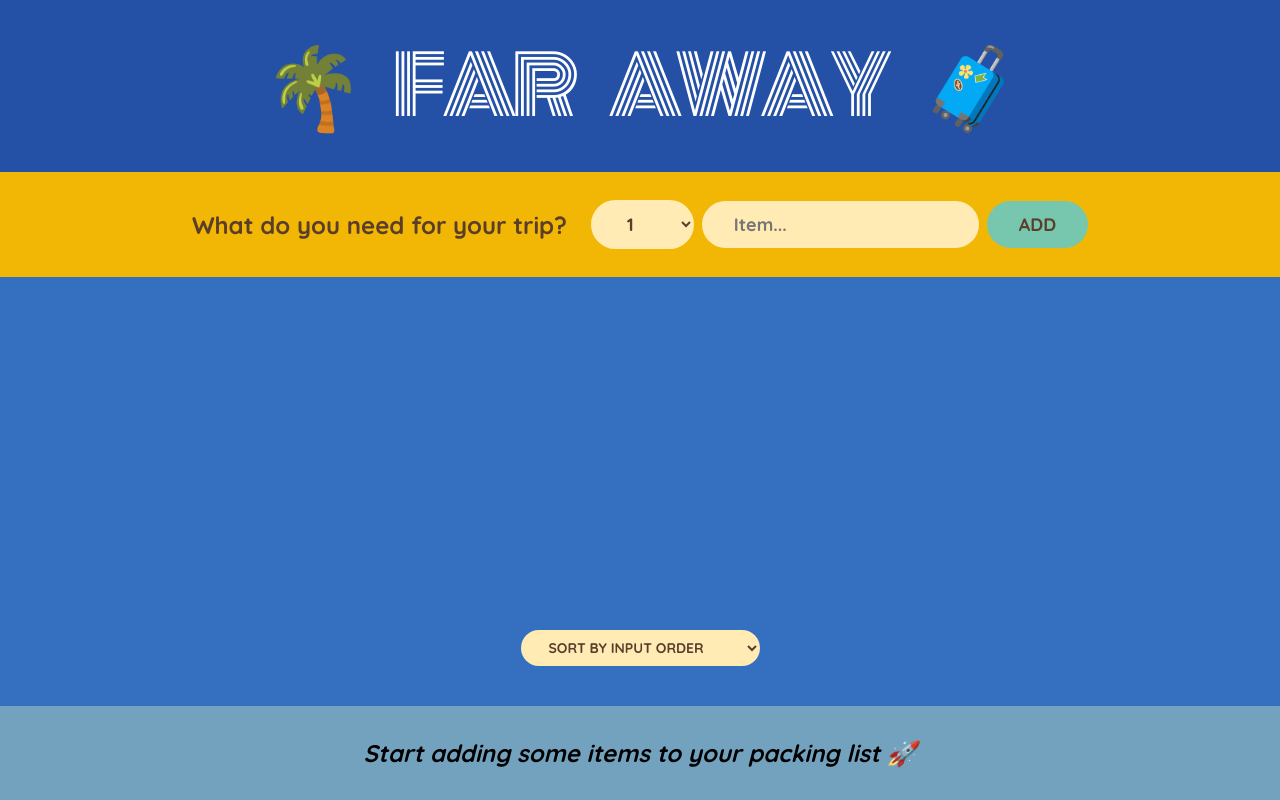
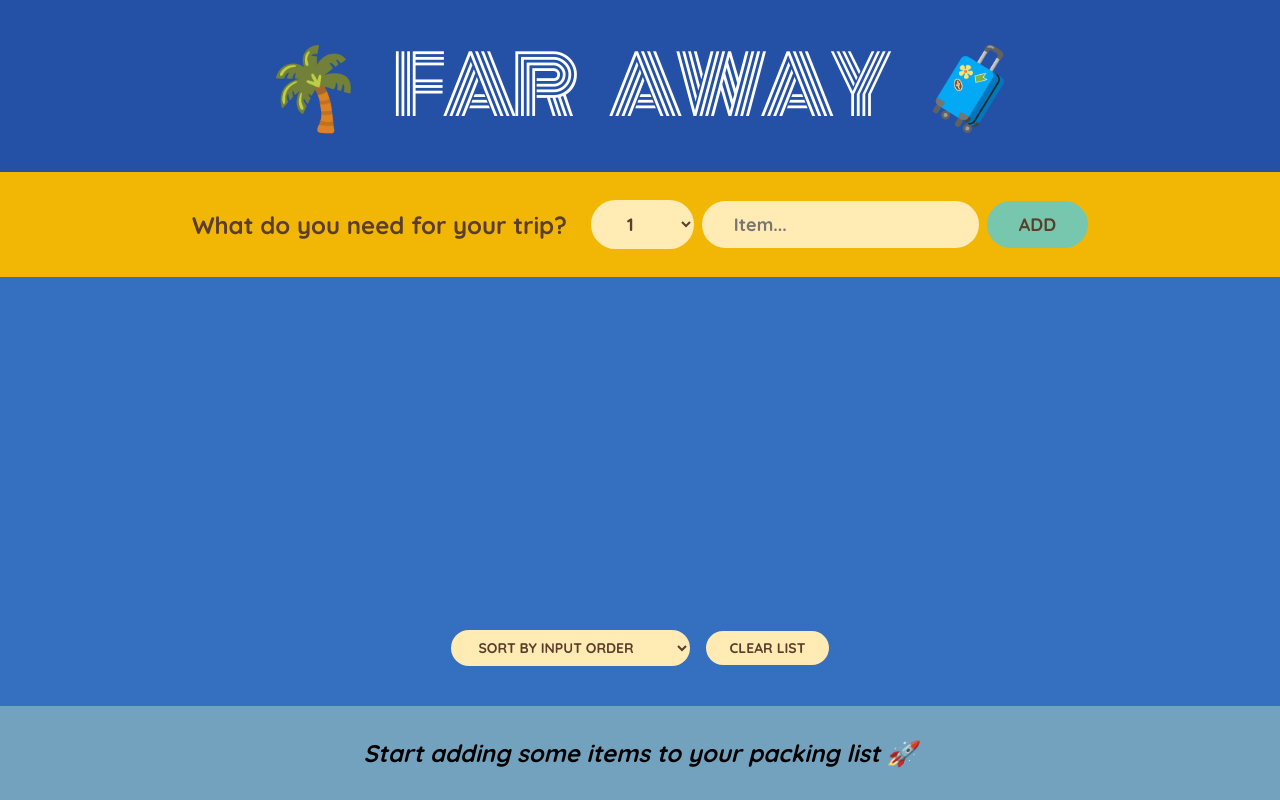
Before and after one commit to rodrigotfdev/reactTravelList, a React (Vite) app: page / in a window 1280 px wide. Built offline with nearby package versions, Linux system fonts and the light colour scheme.

Commit message:
feat(items): add button to clear items list

```diff
--- a/src/App.jsx
+++ b/src/App.jsx
@@ -28,6 +28,10 @@ export default function App() {
     setItems((items) => [...items, item]);
   }
 
+  function handleClearList(item) {
+    setItems([])
+  }
+
   return (
     <div className="app">
       <Logo />
@@ -36,6 +40,7 @@ export default function App() {
         items={items}
         onDeleteItem={handleDeleteItem}
         onToggleItem={handleToggleItem}
+        onClearList={handleClearList}
       />
       <Stats numItems={numItems} numPacked={numPacked} />
     </div>
--- a/src/components/PackingList.jsx
+++ b/src/components/PackingList.jsx
@@ -6,7 +6,12 @@ const initialItems = [
   { id: 3, description: "Charger", quantity: 12, packed: true },
 ];
 
-export default function PackingList({ items, onDeleteItem, onToggleItem }) {
+export default function PackingList({
+  items,
+  onDeleteItem,
+  onToggleItem,
+  onClearList,
+}) {
   const [sortBy, setSortBy] = useState("input");
 
   let sortedItems;
@@ -41,6 +46,7 @@ export default function PackingList({ items, onDeleteItem, onToggleItem }) {
           <option value="description">Sort by description</option>
           <option value="packed">Sort by packed status</option>
         </select>
+        <button onClick={onClearList}>Clear List</button>
       </div>
     </div>
   );
```
